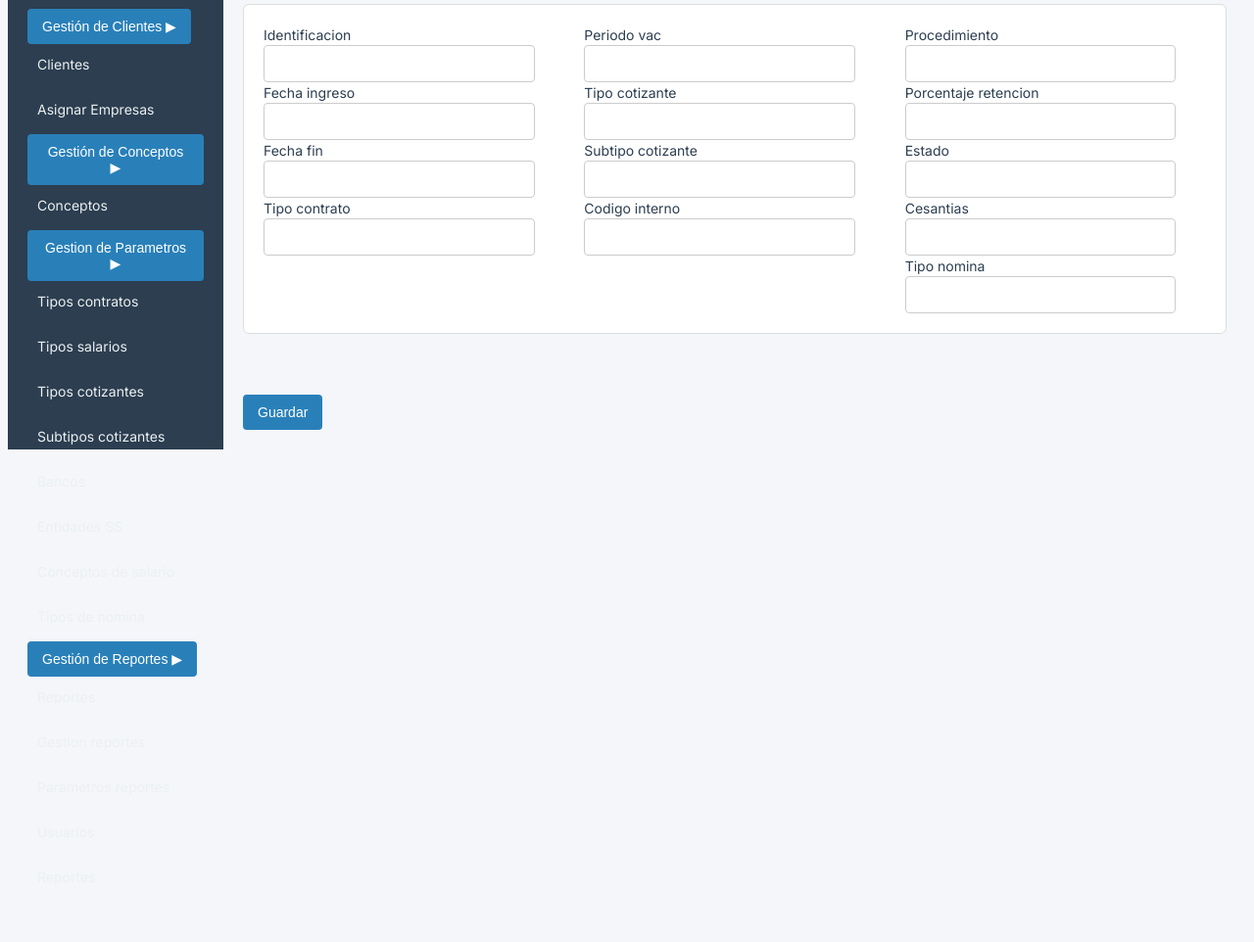
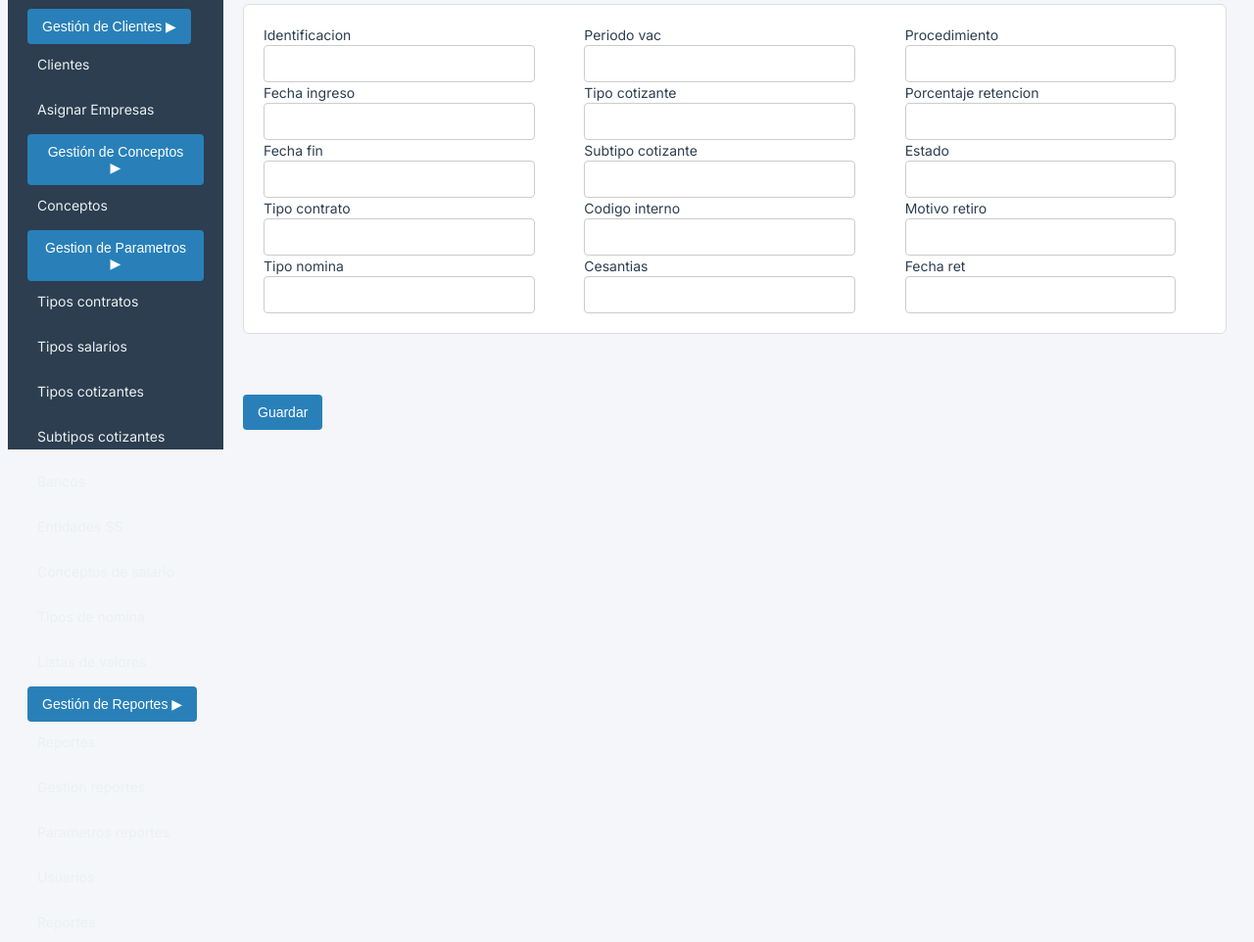
Before and after one commit to alferjc7/saranomina, a Django app: template gestionContratos/templates/contratos.html in a window 1280 px wide. Shown: the part 428-1390 px from the top of the page at 98% size. Before the commit the page ends 1119 px from the top, so only its background shows below. Run offline with Django 5.2, Linux system fonts and the light colour scheme; the template is opened without the code that fills it: most values are stand-ins (such as "Sample title", 1, 10 or a date in 2020); form fields are guessed from the names that the template uses.

Commit message:
Se agrega a la barra lateral dentro de parametros la opcion de lista de valores que hace referencia a las pantallas de parametro general y parametro detalle, se agrega al contrato el campo de motivo de retiro y fecha de retiro, ambos opcionales

```diff
--- a/gestionContratos/forms.py
+++ b/gestionContratos/forms.py
@@ -18,6 +18,12 @@ class t_contratoform(ModelForm):
                 }
             ),
             'fecha_fin': forms.DateInput(
+                attrs={
+                    'type': 'date',
+                    'class': 'form-control'
+                }
+            ),
+            'fecha_ret': forms.DateInput(
                 attrs={
                     'type': 'date',
                     'class': 'form-control'
--- a/gestionContratos/models.py
+++ b/gestionContratos/models.py
@@ -3,7 +3,7 @@ from gestionClientes.models import t_empresa
 from gestionIdentificacion.models import t_identificacion
 from parametros.models import (t_tipo_salario, t_tipo_contrato,
                                t_tipo_cotizante, t_subtipo_cotizante,
-                               t_banco, t_entidadesss, t_tipo_nomina)
+                               t_banco, t_entidadesss, t_tipo_nomina, ParametroDetalle)
 from django.core.validators import MinValueValidator, MaxValueValidator
 
 class EmpresaQuerySet(models.QuerySet):
@@ -73,6 +73,8 @@ class t_contrato(models.Model):
     estado = models.CharField(max_length=1, choices=ESTADOS, default='A')
     cesantias = models.CharField(max_length=3, choices=CESANTIAS)
     tipo_nomina = models.ForeignKey(t_tipo_nomina, on_delete=models.CASCADE, limit_choices_to={'asigna_contrato': True}, verbose_name= "Tipo de nomina")
+    motivo_retiro = models.ForeignKey(ParametroDetalle, on_delete=models.CASCADE, limit_choices_to={'parametro__codigo': 'RET'}, verbose_name= "Motivo de retito", blank = True, null = True)
+    fecha_ret = models.DateField(verbose_name="Fecha retiro" ,blank=True, null=True)
     user_creator = models.CharField(max_length=50,blank= True, null= True)
     date_created = models.DateField(blank= True, null= True)
 
--- a/gestionContratos/templates/contratos.html
+++ b/gestionContratos/templates/contratos.html
@@ -51,6 +51,8 @@
                 <th>Subtipo cotizante</th>
                 <th>Codigo interno</th>
                 <th>Tipo nomina</th>
+                <th>Motivo retiro</th>
+                <th>Fecha retiro</th>
                 <th>Asignar Salario</th>
                 <th>Asignar Banco</th>
                 <th>Asignar Entidad</th>
@@ -71,6 +73,8 @@
                 <td>{{ b.subtipo_cotizante }}</td>
                 <td>{{ b.codigo_interno }}</td>
                 <td>{{ b.tipo_nomina }}</td>
+                <td>{{ b.motivo_retiro|default_if_none:'' }}</td>
+                <td>{{ b.fecha_ret|date:"d/m/Y"|default:"" }}</td>
                 <td>
                     <form method="get" action="{% url 'contrato_salario' b.id %}" style="display:inline;">
                         <button type="submit" class="btn btn-sm btn-primary">
@@ -105,6 +109,7 @@
                         data-tipocont ="{{ b.tipo_contrato.id }}" data-pervac="{{ b.periodo_vac }}"
                         data-cotizante ="{{ b.tipo_cotizante.id }}" data-subcotizante="{{ b.subtipo_cotizante.id }}"
                         data-codigoi ="{{ b.codigo_interno }}"  data-tiponom ="{{ b.tipo_nomina.id }}"
+                        data-movret ="{{ b.motivo_retiro.id }}" data-fecret ="{{ b.fecha_ret|date:'Y-m-d' }}"
                         data-proc ="{{ b.procedimiento }}" data-porc="{{ b.porcentaje_retencion }}"
                         data-estado ="{{ b.estado }}" data-cesantias="{{ b.cesantias }}">
                         ✏️ Editar
@@ -150,6 +155,14 @@
                     <div class="error">{{ form.tipo_contrato.errors }}</div>
                     {% endif %}
                 </div>
+
+                 <div class="form-group2">
+                    {{ form.tipo_nomina.label_tag }} <!-- label arriba -->
+                    {{ form.tipo_nomina }}
+                    {% if form.tipo_nomina.errors %}
+                    <div class="error">{{ form.tipo_nomina.errors }}</div>
+                    {% endif %}
+                </div>
             </div>
             <div>
                 <div class="form-group2">
@@ -180,6 +193,14 @@
                     <div class="error">{{ form.codigo_interno.errors }}</div>
                     {% endif %}
                 </div>
+
+                <div class="form-group2">
+                    {{ form.cesantias.label_tag }} <!-- label arriba -->
+                    {{ form.cesantias }}
+                    {% if form.cesantias.errors %}
+                    <div class="error">{{ form.cesantias.errors }}</div>
+                    {% endif %}
+                </div>
             </div>
             <div>
                 <div class="form-group2">
@@ -204,17 +225,18 @@
                     {% endif %}
                 </div>
                 <div class="form-group2">
-                    {{ form.cesantias.label_tag }} <!-- label arriba -->
-                    {{ form.cesantias }}
-                    {% if form.cesantias.errors %}
-                    <div class="error">{{ form.cesantias.errors }}</div>
+                    {{ form.motivo_retiro.label_tag }} <!-- label arriba -->
+                    {{ form.motivo_retiro }}
+                    {% if form.motivo_retiro.errors %}
+                    <div class="error">{{ form.motivo_retiro.errors }}</div>
                     {% endif %}
                 </div>
-                 <div class="form-group2">
-                    {{ form.tipo_nomina.label_tag }} <!-- label arriba -->
-                    {{ form.tipo_nomina }}
-                    {% if form.tipo_nomina.errors %}
-                    <div class="error">{{ form.tipo_nomina.errors }}</div>
+
+                <div class="form-group2">
+                    {{ form.fecha_ret.label_tag }} <!-- label arriba -->
+                    {{ form.fecha_ret }}
+                    {% if form.fecha_ret.errors %}
+                    <div class="error">{{ form.fecha_ret.errors }}</div>
                     {% endif %}
                 </div>
             </div>
@@ -236,6 +258,8 @@
             const fecf = btn.dataset.fecf;
             const tipocont = btn.dataset.tipocont;
             const tiponom = btn.dataset.tiponom;
+            const movret = btn.dataset.movret;
+            const fecret = btn.dataset.fecret;
             const pervac = btn.dataset.pervac;
             const cotizante = btn.dataset.cotizante;
             const subcotizante = btn.dataset.subcotizante;
@@ -244,8 +268,6 @@
             const porc = btn.dataset.porc;
             const estado = btn.dataset.estado;
             const cesantias = btn.dataset.cesantias;
-
-
 
             // Agregar un input hidden para el pk
             let form = document.getElementById('contrato-form');
@@ -271,6 +293,8 @@
             form.querySelector('[name="fecha_fin"]').value = fecf;
             form.querySelector('[name="tipo_contrato"]').value = tipocont;
             form.querySelector('[name="tipo_nomina"]').value = tiponom;
+            form.querySelector('[name="motivo_retiro"]').value = movret;
+            form.querySelector('[name="fecha_ret"]').value = fecret;
             form.querySelector('[name="periodo_vac"]').value = pervac;
             form.querySelector('[name="tipo_cotizante"]').value = cotizante;
             form.querySelector('[name="subtipo_cotizante"]').value = subcotizante;
--- a/gestionIdentificacion/templates/base.html
+++ b/gestionIdentificacion/templates/base.html
@@ -226,6 +226,14 @@
                     </a>
                 </div>
 
+                <div class="submenu">
+                    <a href="/parametros/parametro_general"
+                        class="{% if '/parametros/parametro_general/' in current %}active-link{% endif %}">
+                        Listas de valores
+                    </a>
+                </div>
+
+
             </div>
             {% endwith %}
 
--- a/parametros/models.py
+++ b/parametros/models.py
@@ -188,4 +188,7 @@ class ParametroDetalle(models.Model):
             self.valor_texto = self.valor_texto.upper()
         return super().save(*args, **kwargs)
     def __str__(self):
-        return f"{self.parametro.codigo} - {self.codigo}"
+        codigo = self.codigo or ''
+        valor_texto = self.valor_texto or ''
+        valor_numerico = self.valor_numerico or ''
+        return f"{codigo} - {valor_texto} - {valor_numerico}"
```
Also changed, not shown: gestionContratos/migrations/0019_t_contrato_motivo_retiro.py (added), gestionContratos/migrations/0020_t_contrato_fecha_ret_alter_t_contrato_motivo_retiro.py (added).
